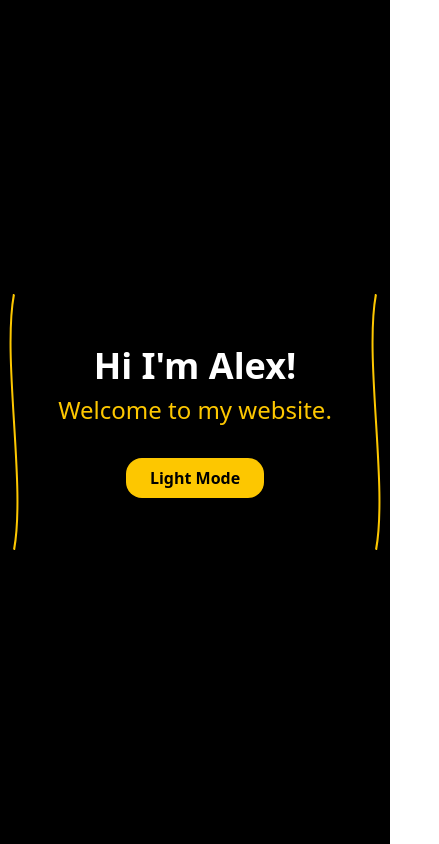
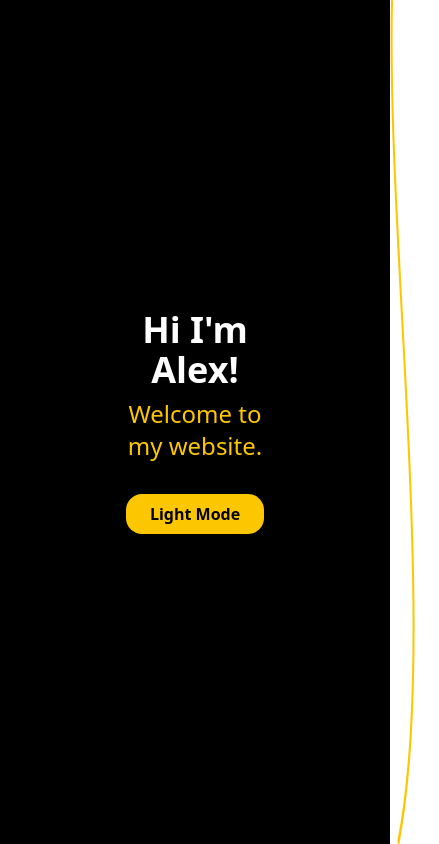
Before and after one commit to Swinglex/Portfolio-Website, a SvelteKit app in the folder alexs-website/: page / in a window 390 px wide. Shown: the whole page, 439 px wide, since content can reach past the window. Built offline with nearby package versions, Linux system fonts and the light colour scheme.

Commit message:
Tweaked the svgs to extend with the screen, but still need to work on mobile width. I also added a .toml to help with deploying on Cloudflare

```diff
--- a/alexs-website/src/routes/+page.svelte
+++ b/alexs-website/src/routes/+page.svelte
@@ -1,21 +1,41 @@
 <script>
+    import { onMount } from "svelte";
+
     let isLightMode = false;
+    let windowHeight = 0;
 
     function toggleMode() {
         isLightMode = !isLightMode;
     }
+
+    onMount(() => {
+    windowHeight = window.innerHeight;
+
+    window.addEventListener('resize', () => {
+      windowHeight = window.innerHeight;
+    });
+  });
 </script>
 
 <div class={`min-h-screen flex items-center justify-center transition-colors duration-500 ${isLightMode ? 'bg-white text-black' : 'bg-black text-white'}`}>
     <div class="flex items-center space-x-8">
 
         <!-- Left line -->
-        <svg class="h-64 w-6 text-yellow-400" fill="none" stroke="currentColor" stroke-width="2" viewBox="0 0 24 100" preserveAspectRatio="none">
-            <path d="M12 0 C0 25, 24 75, 12 100" />
+        <svg
+            style="height: {windowHeight}px; width: 80px;"
+            class="text-yellow-400"
+            fill="none"
+            stroke="currentColor"
+            stroke-width="1"
+            viewBox="0 0 24 100"
+            preserveAspectRatio="none"
+            >
+            <path d="M1 0 C-2 28, 24 75, 4 100" />
         </svg>
 
+
         <!-- Top content -->
-        <div class="text-center">
+        <div class="text-center p-20">
             <h1 class="text-4xl font-bold">Hi I'm Alex!</h1>
             <h2 class="text-2xl mt-2 text-yellow-400">Welcome to my website.</h2>
 
@@ -28,8 +48,16 @@
         </div>
 
         <!-- Right Line -->
-        <svg class="h-64 w-6 text-yellow-400" fill="none" stroke="currentColor" stroke-width="2" viewBox="0 0 24 100" preserveAspectRatio="none">
-            <path d="M12 0 C0 25, 24 75, 12 100" />
+        <svg
+            style="height: {windowHeight}px; width: 80px;"
+            class="text-yellow-400"
+            fill="none"
+            stroke="currentColor"
+            stroke-width="1"
+            viewBox="0 0 24 100"
+            preserveAspectRatio="none"
+            >
+            <path d="M1 0 C-2 28, 24 75, 4 100" />
         </svg>
     </div>
 </div>
--- a/alexs-website/src/routes/cool/+page.svelte
+++ /dev/null
@@ -1,5 +0,0 @@
-<script>
-    let message = "This is the cool page!";
-  </script>
-
-  <h1>{message}</h1>
--- a/alexs-website/src/routes/home/+page.svelte
+++ /dev/null
@@ -1 +0,0 @@
-<h1 class="">boo</h1>
```
Also changed, not shown: 1 other file (tests, documents, lock files or other folders).
